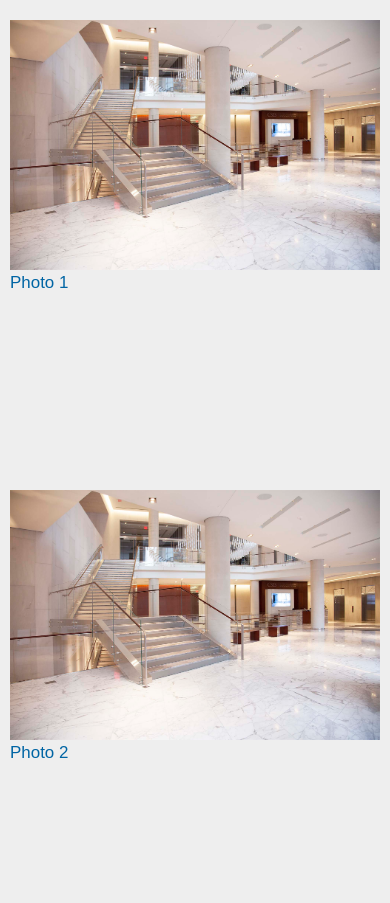
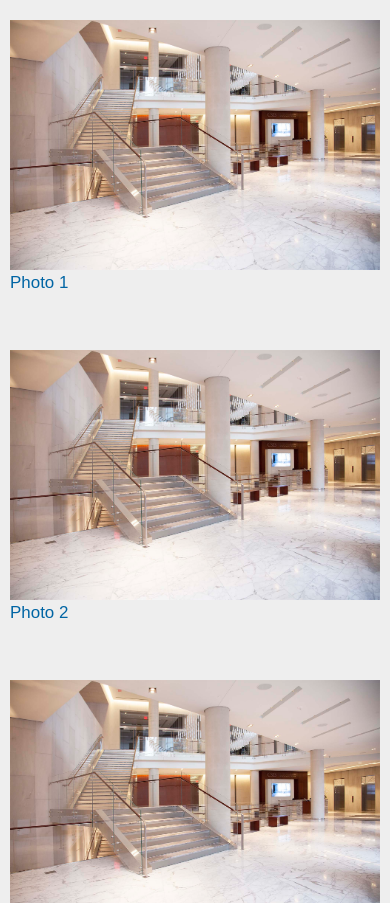
Before and after one commit to willahine/annual_report, a plain HTML site: page interactives/quad/index.html in a window 390 px wide. Shown: the top 903 px of the page. Drawn offline with nearby package versions, Linux system fonts and the light colour scheme.

Commit message:
480 height

```diff
--- a/interactives/quad/css/style.css
+++ b/interactives/quad/css/style.css
@@ -46,6 +46,7 @@ body {
     .box {
         width: 100%;
          padding-bottom: 0;
+         height:330px;
     }
 }
 @media only screen and (max-width:650px) and (min-width:481px) {
```
